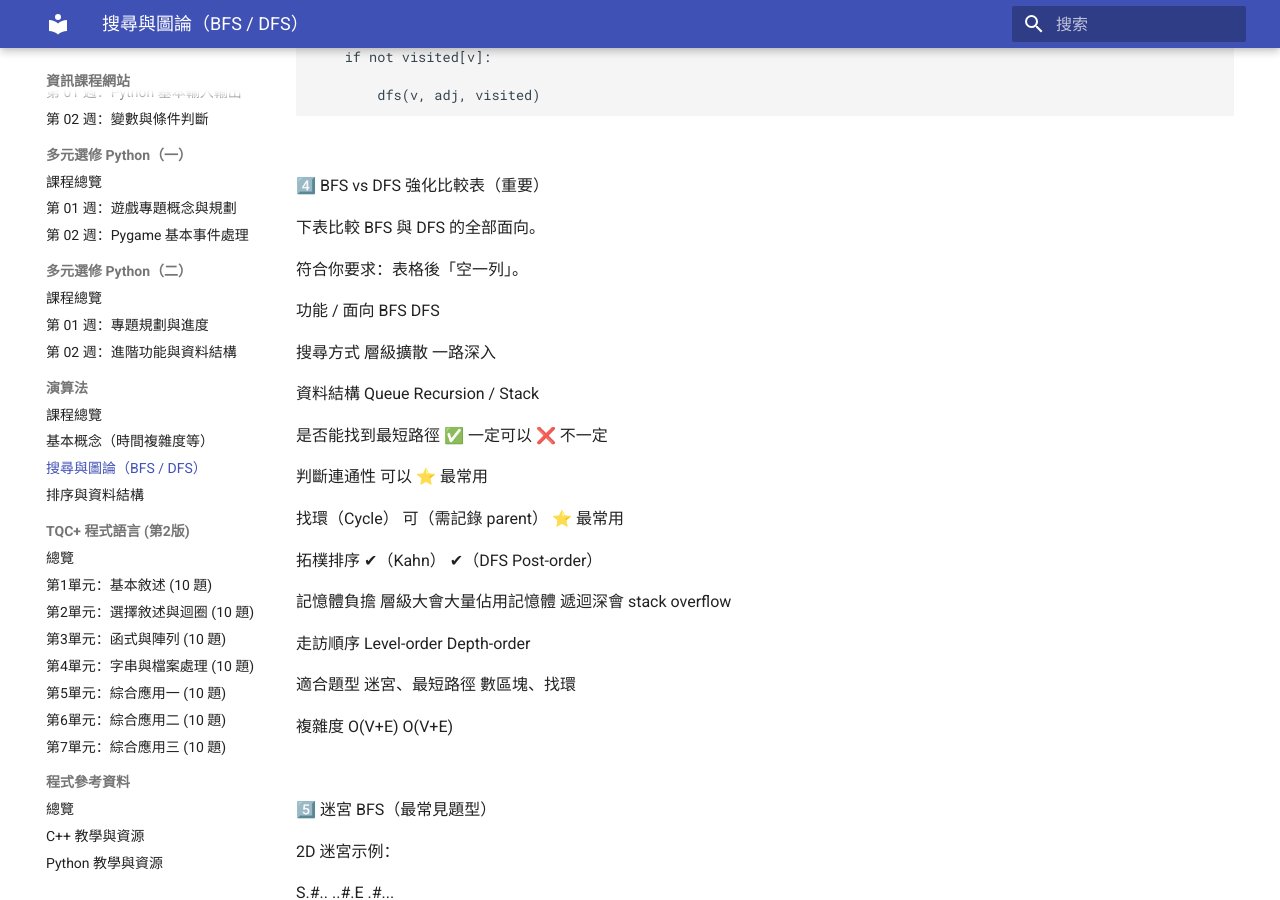
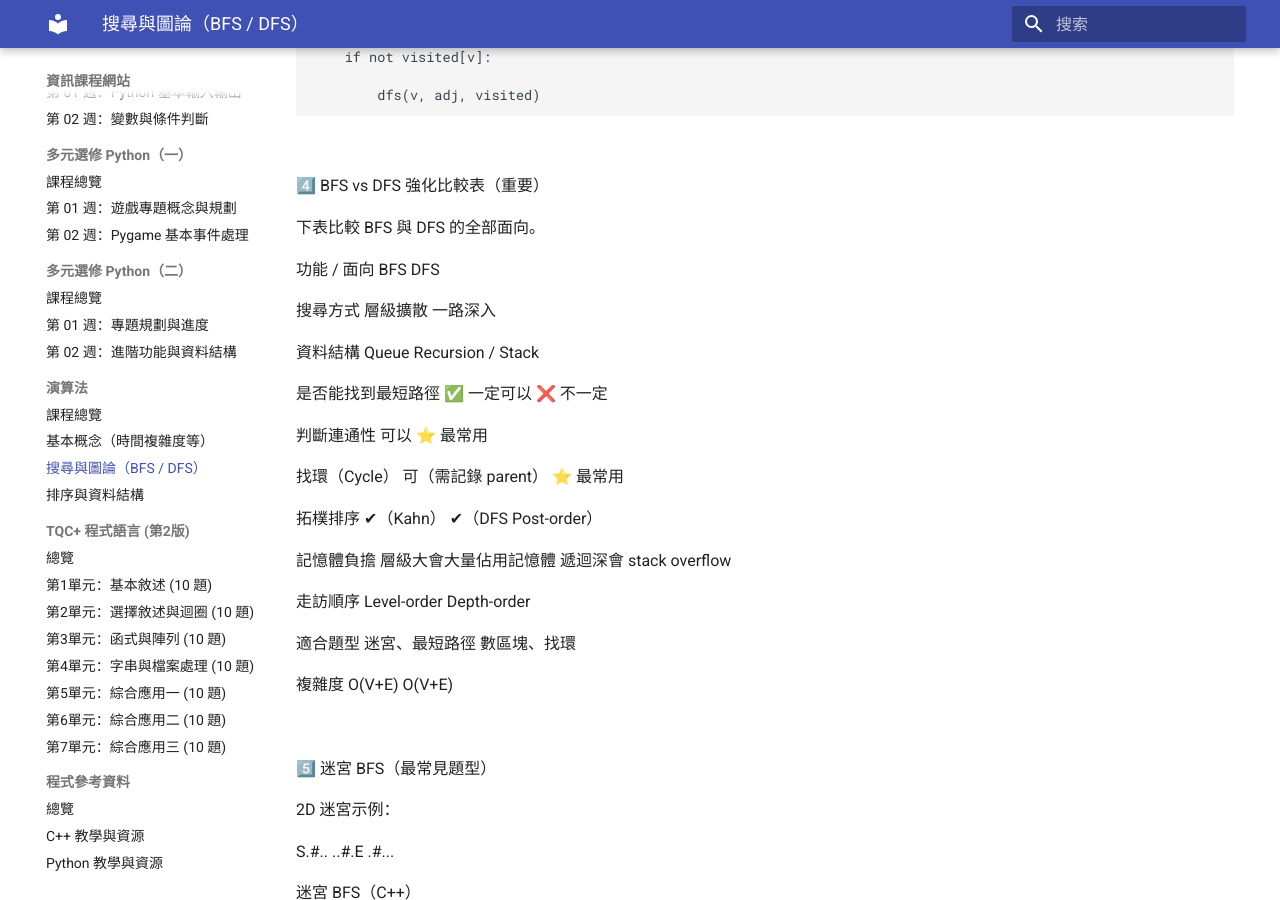
Before and after one commit to be6922/cs-course-site, an MkDocs documentation site: the page built from docs/algorithms/graph_search.md, in a window 1280 px wide and 900 px high, scrolled down 3409 px. Built offline with MkDocs 1.6.1 and Material for MkDocs 9.7.7, drawn with Linux system fonts in a browser that asks for light colours.

Commit message:
Update graph_search.md

```diff
--- a/docs/algorithms/graph_search.md
+++ b/docs/algorithms/graph_search.md
@@ -164,8 +164,6 @@ def dfs(u, adj, visited):
 4️⃣ BFS vs DFS 強化比較表（重要）
 
 下表比較 BFS 與 DFS 的全部面向。
-
-符合你要求：表格後「空一列」。
 
 功能 / 面向	            BFS             DFS
 
```
